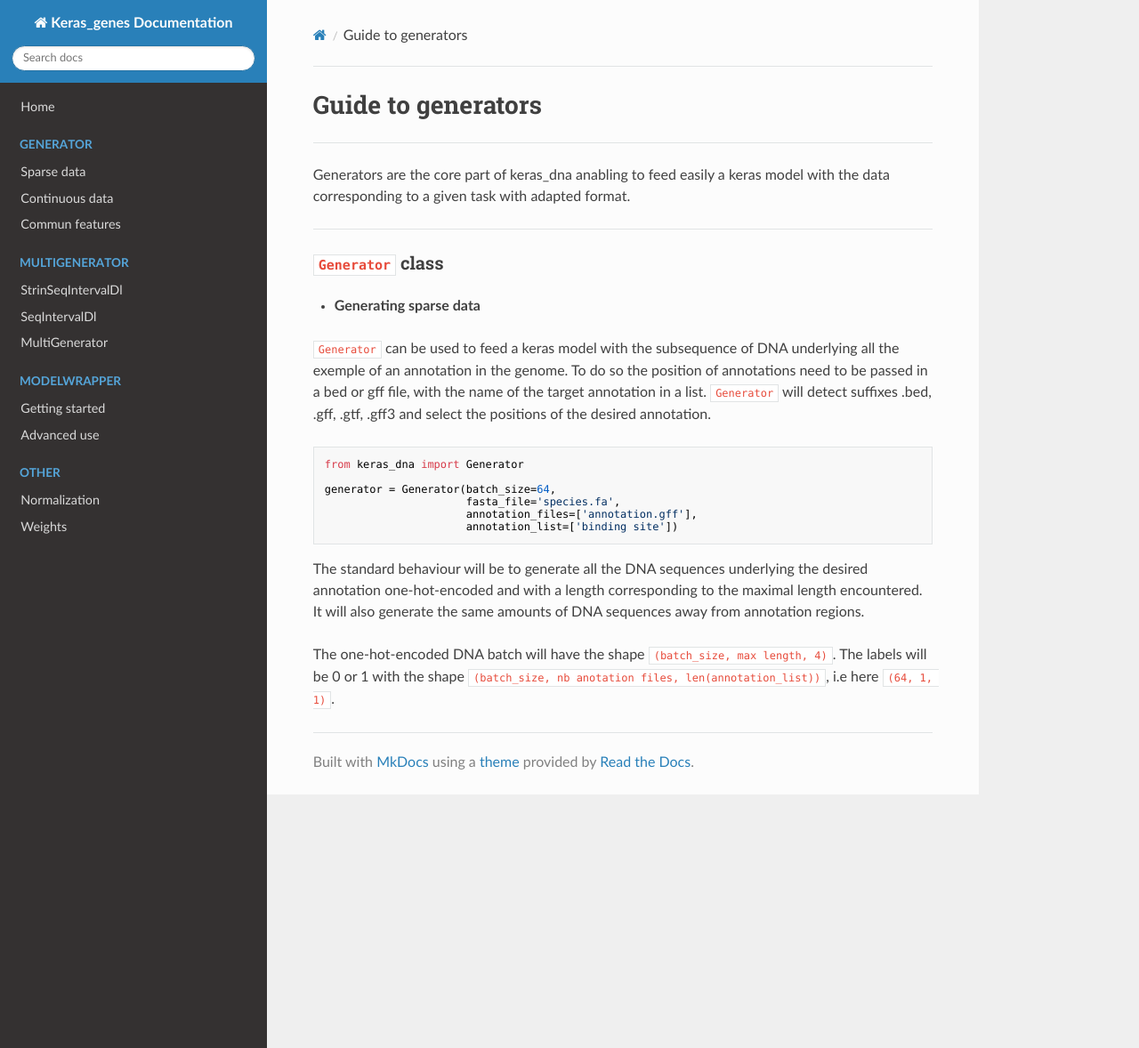
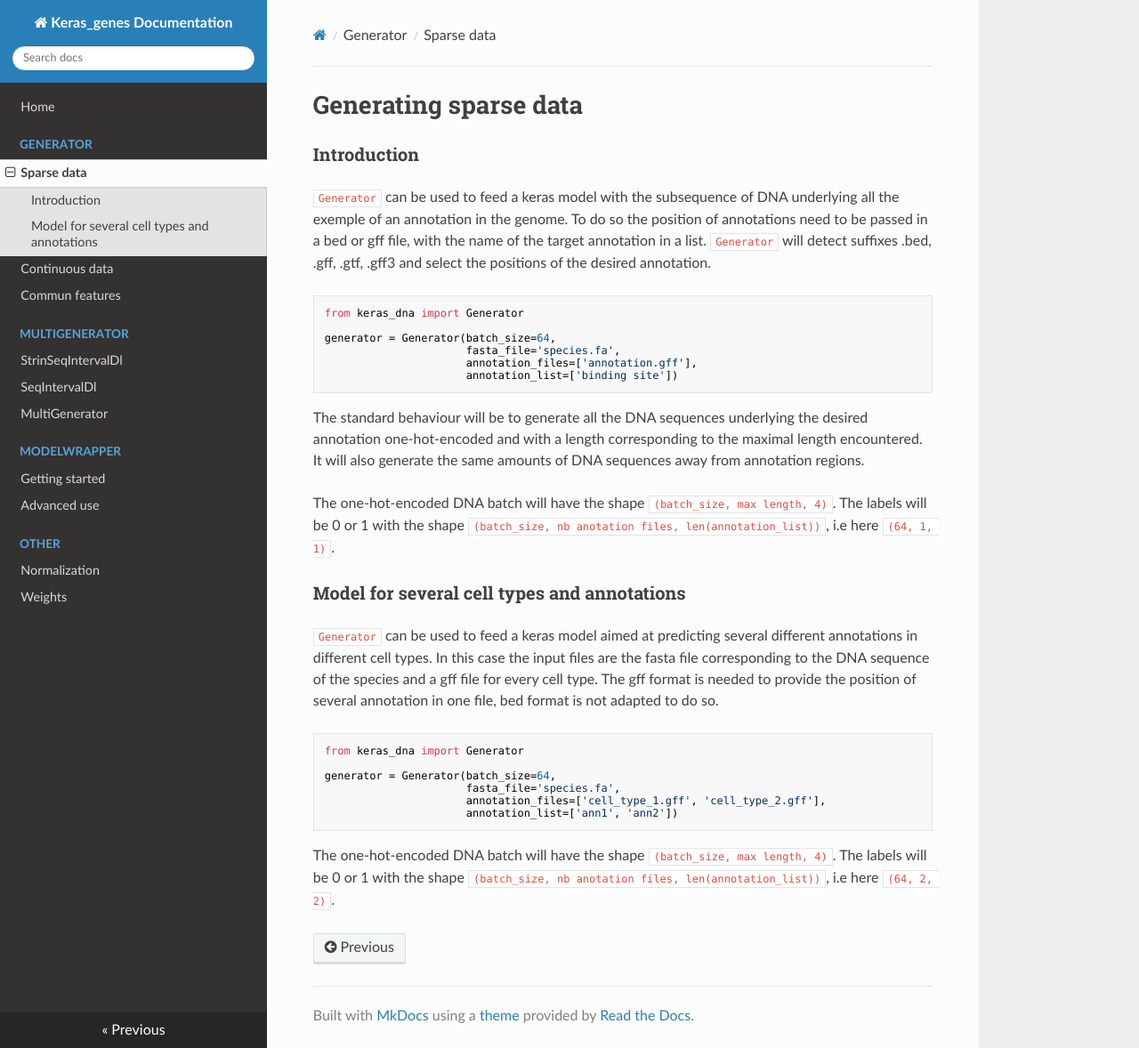
Before and after one commit to etirouthier/keras_dna, an MkDocs documentation site: the page built from docs/sparse.md, in a window 1280 px wide and 1178 px high. Shown: the whole window at 89% size. Built offline with MkDocs 1.6.1, drawn with Linux system fonts in a browser that asks for light colours; nearby versions of some CDN libraries.

Commit message:
Update and rename generator.md to sparse.md

````diff
--- a/docs/generator.md
+++ b/docs/sparse.md
@@ -1,14 +1,6 @@
-# Guide to generators
+# Generating sparse data
 
--------------------------
-
-Generators are the core part of keras_dna anabling to feed easily a keras model with the data corresponding to a given task with adapted format.
-
---------------------------
-
-### `Generator` class
-
-- **Generating sparse data**
+### Introduction
 
 `Generator` can be used to feed a keras model with the subsequence of DNA underlying all the exemple of an annotation in the genome. To do so the position of annotations need to be passed in a bed or gff file, with the name of the target annotation in a list. `Generator` will detect suffixes .bed, .gff, .gtf, .gff3 and select the positions of the desired annotation.
 
@@ -24,3 +16,18 @@ generator = Generator(batch_size=64,
 The standard behaviour will be to generate all the DNA sequences underlying the desired annotation one-hot-encoded and with a length corresponding to the maximal length encountered. It will also generate the same amounts of DNA sequences away from annotation regions.
 
 The one-hot-encoded DNA batch will have the shape `(batch_size, max length, 4)`. The labels will be 0 or 1 with the shape `(batch_size, nb anotation files, len(annotation_list))`, i.e here `(64, 1, 1)`.
+
+### Model for several cell types and annotations
+
+`Generator` can be used to feed a keras model aimed at predicting several different annotations in different cell types. In this case the input files are the fasta file corresponding to the DNA sequence of the species and a gff file for every cell type. The gff format is needed to provide the position of several annotation in one file, bed format is not adapted to do so.
+
+```python
+from keras_dna import Generator
+
+generator = Generator(batch_size=64,
+                      fasta_file='species.fa',
+                      annotation_files=['cell_type_1.gff', 'cell_type_2.gff'],
+                      annotation_list=['ann1', 'ann2'])
+```
+
+The one-hot-encoded DNA batch will have the shape `(batch_size, max length, 4)`. The labels will be 0 or 1 with the shape `(batch_size, nb anotation files, len(annotation_list))`, i.e here `(64, 2, 2)`.
````
